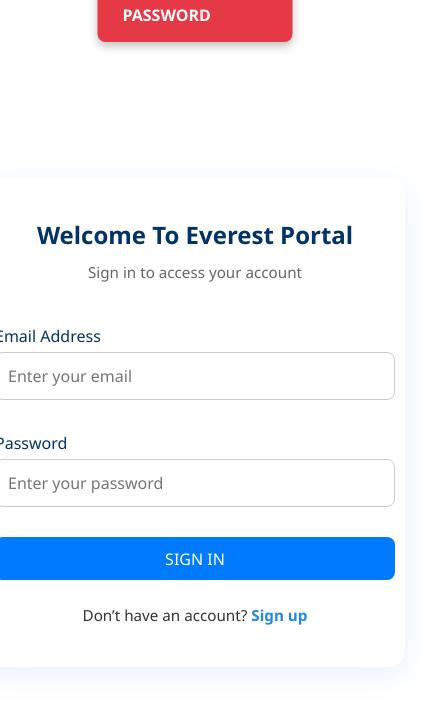
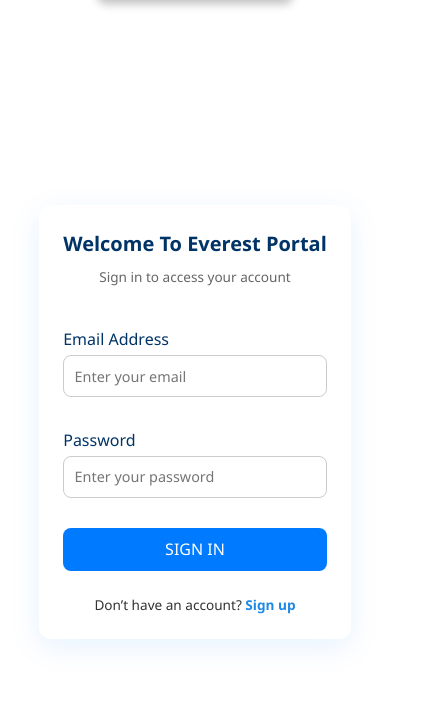
Before and after one commit to Rmoomi/Final_CapstoneProject, a React (Vite) app in the folder frontend_react/: page / in a window 390 px wide. Shown: the top 714 px of the page, 425 px wide, since content can reach past the window. Built offline with nearby package versions, Linux system fonts and the light colour scheme.

Commit message:
Update public port to accessed on other devices remotely

```diff
--- a/frontend_react/src/components/Login.jsx
+++ b/frontend_react/src/components/Login.jsx
@@ -10,8 +10,14 @@
     pass: "",
   });
 
+  // ✅ Handle environment variables for both CRA and Vite
+  const API_URL =
+    import.meta.env?.VITE_API_URL ||
+    process.env.REACT_APP_API_URL ||
+    "http://localhost:8080";
+
   const handleLogin = () => {
-    fetch("http://localhost:8080/login", {
+    fetch(`${API_URL}/login`, {
       method: "POST",
       headers: { "Content-Type": "application/json" },
       body: JSON.stringify(displayInput),
--- a/frontend_react/src/components/css/Login.css
+++ b/frontend_react/src/components/css/Login.css
@@ -4,10 +4,11 @@
   background-color: #ffffff; /* whole page white */
   font-family: sans-serif;
 }
+
 /* Popup notification */
 .popup {
   position: fixed;
-  top: -60px; /* hidden above screen */
+  top: -102px; /* hidden above screen */
   left: 50%;
   transform: translateX(-50%);
   background-color: #e63946; /* red */
@@ -22,7 +23,7 @@
 
 /* When shown */
 .popup.show {
-  top: 20px; /* slide down into view */
+  top: 0px; /* slide down into view */
 }
 
 /* Login */
@@ -60,7 +61,7 @@
 }
 
 .login-box form {
-  width: 400px;
+  width: 100%;
   display: flex;
   flex-direction: column;
   text-align: left;
@@ -116,12 +117,67 @@
   cursor: pointer;
 }
 
-.btn-blue{
+.btn-blue {
   background-color: #007bff;
   color: white;
   margin-top: 15px;
 }
-.btn-blue:hover{
+.btn-blue:hover {
   background: #0056b3;
   transform: scale(1.01);
 }
+
+/* -------------------------
+   RESPONSIVE DESIGN
+------------------------- */
+
+/* Tablets (max-width: 768px) */
+@media (max-width: 768px) {
+  .login-box {
+    max-width: 350px;
+    padding: 2rem;
+  }
+
+  .login-box form {
+    width: 100%;
+  }
+
+  .login-box h2 {
+    font-size: 1.5rem;
+  }
+}
+
+/* Mobile (max-width: 480px) */
+@media (max-width: 480px) {
+  .login-container {
+    padding: 10px;
+  }
+
+  .login-box {
+    max-width: 100%;
+    padding: 1.5rem;
+    border-radius: 12px;
+  }
+
+  .login-box h2 {
+    font-size: 1.25rem;
+  }
+
+  .login-box .subtitle {
+    font-size: 0.85rem;
+  }
+
+  .login-box input {
+    padding: 0.65rem;
+    font-size: 0.9rem;
+  }
+
+  .full-width {
+    height: 40px;
+    font-size: 0.9rem;
+  }
+
+  .signup-link {
+    font-size: 0.85rem;
+  }
+}
```
Also changed, not shown: 1 other file (tests, documents, lock files or other folders).
